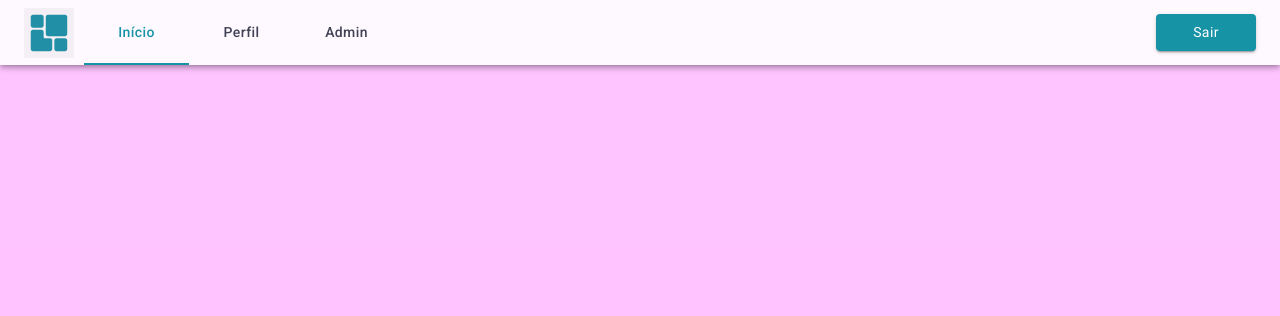
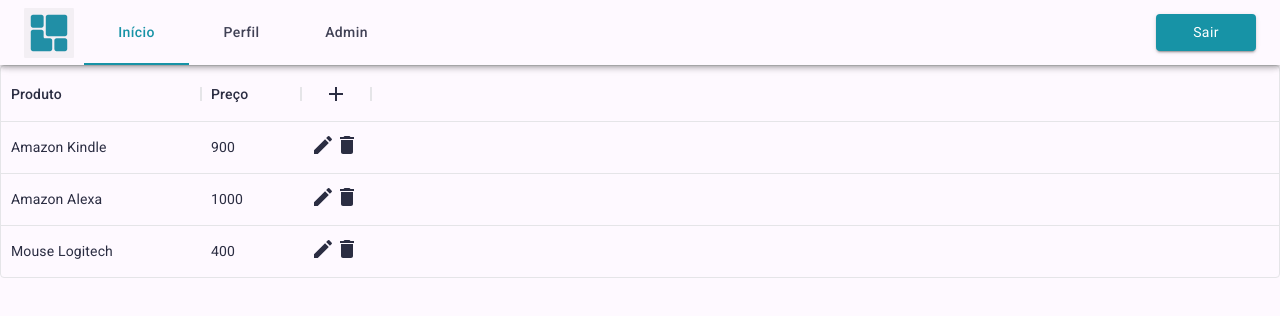
Before and after one commit to GustavoRFS/gcc188-segrega, a React (Create React App) app in the folder front-end/: page /login in a window 1280 px wide. Both pictures are taken after a click on the button "Login". Shown: the top 316 px of the page. Built offline with nearby package versions, Linux system fonts and the light colour scheme.

Commit message:
20 - Adiciona Tabela de produtos

```diff
--- a/front-end/package.json
+++ b/front-end/package.json
@@ -7,6 +7,7 @@
     "@emotion/styled": "^11.8.1",
     "@mui/icons-material": "^5.5.0",
     "@mui/material": "^5.5.0",
+    "@mui/x-data-grid": "^5.7.0",
     "@testing-library/jest-dom": "^5.14.1",
     "@testing-library/react": "^12.0.0",
     "@testing-library/user-event": "^13.2.1",
--- a/front-end/src/modules/Inicio.tsx
+++ b/front-end/src/modules/Inicio.tsx
@@ -1,8 +1,9 @@
-export default function Inicio() {
+import { TabelaProdutos } from "../shared/components";
+
+export default function Produtos() {
   return (
-    <div
-      id="KKK"
-      style={{ width: "100vw", height: "100vh", backgroundColor: "#fafa" }}
-    />
+    <div>
+      <TabelaProdutos />
+    </div>
   );
 }
--- a/front-end/src/routes/index.tsx
+++ b/front-end/src/routes/index.tsx
@@ -11,6 +11,7 @@
   return (
     <Switch>
       <Route path="/login" component={Login} exact />
+      {/* <Route path="/inicio" component={Inicio} /> */}
     </Switch>
   );
 };
--- /dev/null
+++ b/front-end/src/shared/components/TabelaProdutos.tsx
@@ -0,0 +1,52 @@
+import { DataGrid, GridColDef, GridValueGetterParams } from '@mui/x-data-grid';
+import EditIcon from '@mui/icons-material/Edit';
+import DeleteIcon from '@mui/icons-material/Delete';
+import AddIcon from '@mui/icons-material/Add';
+
+const columns: GridColDef[] = [
+  { field: 'nome', headerName: 'Produto', width: 200 },
+  { field: 'preco', headerName: 'Preço', width: 100 },
+  { field: 'buttons',
+    headerName: '+',
+    headerAlign: 'center',
+    disableColumnMenu: true,
+    width: 70,
+    sortable: false,
+    renderHeader: () => <AddIcon onClick={() => { addItem() }}  style={{ cursor: 'pointer'}}/>,
+    renderCell: (params: GridValueGetterParams) =>
+        <div>
+            <EditIcon onClick={() => { editItem(params.row)}} style={{ cursor: 'pointer'}}/>
+            <DeleteIcon onClick={() => { deleteItem(params.row)}} style={{ cursor: 'pointer'}}/>
+        </div>
+  },
+];
+
+function addItem(): void {
+    alert('add')
+}
+
+function editItem(row: { nome: String }): void {
+    alert(row.nome)
+}
+
+function deleteItem(row: { nome: String}): void {
+    alert(row.nome)
+}
+
+const rows = [
+  { id: 1, nome: 'Amazon Kindle', preco: 900 },
+  { id: 2, nome: 'Amazon Alexa', preco: 1000 },
+  { id: 3, nome: 'Mouse Logitech', preco: 400 }
+];
+
+export default function DataTable() {
+  return (
+    <div style={{ height: 213.2 }}>
+      <DataGrid
+        rows={rows}
+        columns={columns}
+        hideFooter={true}
+      />
+    </div>
+  );
+}
--- a/front-end/src/shared/components/index.ts
+++ b/front-end/src/shared/components/index.ts
@@ -1,4 +1,5 @@
 import Button from "./Button";
 import TextField from "./TextField";
+import TabelaProdutos from "./TabelaProdutos";
 
-export { Button, TextField };
+export { Button, TextField, TabelaProdutos };
```
